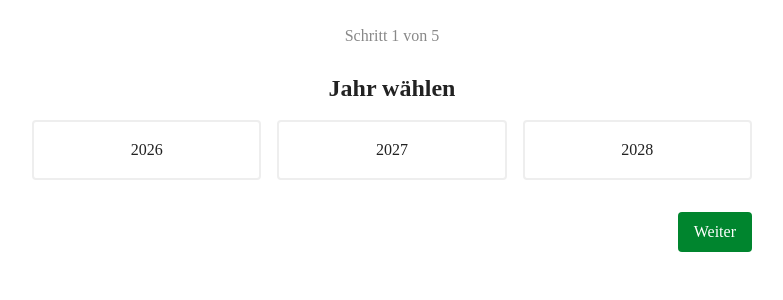
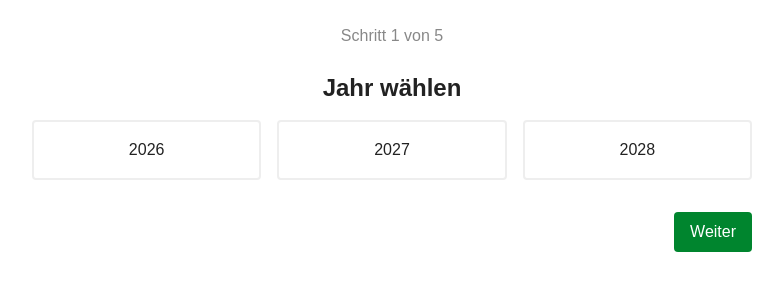
Before and after one commit to flo-ecoplanet/ecoplanet-calculator, a React (Vite) app: page /embed in a window 1280 px wide. Shown: the top 300 px of the page, without its empty margins (248-1031 px from the left). Built offline with nearby package versions, Linux system fonts and the light colour scheme; a web font is replaced by a local one.

Commit message:
Add Geist fonts and configure custom font-face

```diff
--- a/src/App.jsx
+++ b/src/App.jsx
@@ -87,7 +87,7 @@ export default function EcoplanetCalculator() {
   }
 
   return (
-    <div className="max-w-3xl mx-auto p-6 font-[Geistvf] text-[#222]">
+    <div className="max-w-3xl mx-auto p-6 font-geist text-[#222]">
       <div className="mb-6 text-center text-[#888]">
         {step < 4 ? `Schritt ${step + 1} von 5` : 'Ergebnis'}
       </div>
--- a/tailwind.config.js
+++ b/tailwind.config.js
@@ -1,11 +1,11 @@
-export default {
-  content: ["./index.html", "./src/**/*.{js,jsx,ts,tsx}"],
+module.exports = {
+  content: ["./index.html", "./src/**/*.{js,ts,jsx,tsx}"],
   theme: {
     extend: {
       fontFamily: {
-        Geistvf: ['Geistvf', 'sans-serif'],
+        geist: ['Geistvf', 'sans-serif'], // hier "geist" als Name für Tailwind-Klasse
       },
     },
   },
   plugins: [],
-}
+};
```
